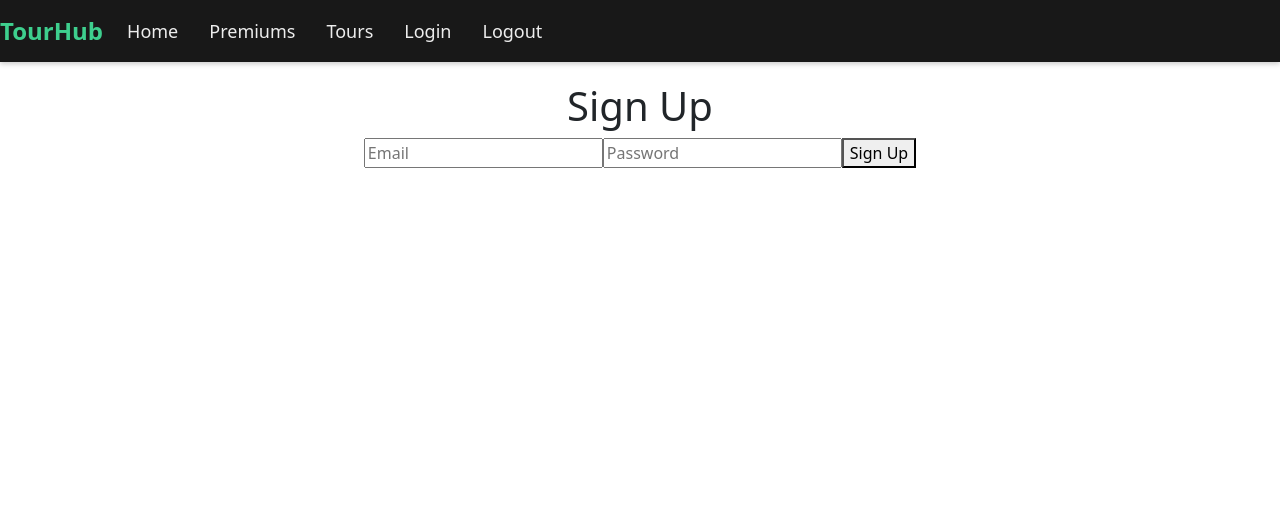
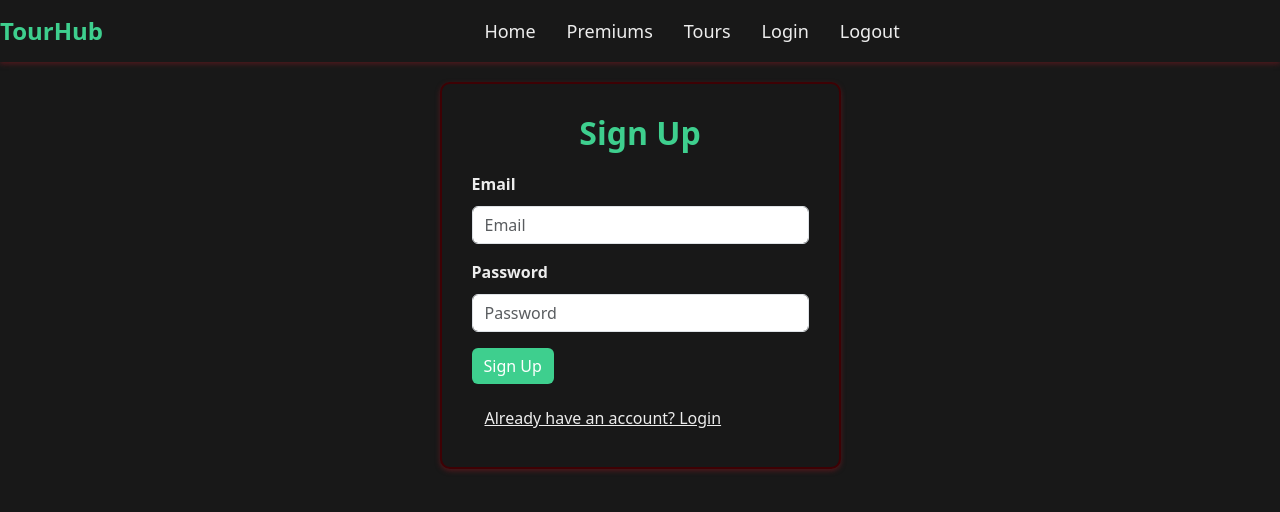
Before and after one commit to Christian1Ramirez/milestone3, a React (Create React App) app: page /signup in a window 1280 px wide. Shown: the top 512 px of the page. Built offline with nearby package versions, Linux system fonts and the light colour scheme.

Commit message:
updated navbar.jsx.css/home.css/login.jsx.css;deleted logout.jsx & App.jsx logout route

```diff
--- a/src/App.css
+++ b/src/App.css
@@ -1,6 +1,4 @@
-@import "~bootstrap/dist/css/bootstrap.css";
-
-.App {
+/* .App {
   text-align: center;
 }
 
@@ -13,9 +11,9 @@
   .App-logo {
     animation: App-logo-spin infinite 20s linear;
   }
-}
+} */
 
-.App-header {
+/* .App-header {
   background-color: #282c34;
   min-height: 100vh;
   display: flex;
@@ -24,17 +22,17 @@
   justify-content: center;
   font-size: calc(10px + 2vmin);
   color: white;
-}
+} */
 
-.App-link {
+/* .App-link {
   color: #61dafb;
-}
+} */
 
-@keyframes App-logo-spin {
+/* @keyframes App-logo-spin {
   from {
     transform: rotate(0deg);
   }
   to {
     transform: rotate(360deg);
   }
-}
+} */
--- a/src/App.jsx
+++ b/src/App.jsx
@@ -5,7 +5,6 @@ import Home from './components/Home';
 import Premiums from './components/Premiums';
 import Tours from './components/Tours';
 import Login from './components/Login';
-import Logout from './components/Logout'
 import SignUp from './components/SignUp';
 
 
@@ -22,7 +21,6 @@ function App() {
             <Route path='/premiums' element={<Premiums />} />
             <Route path='/tours' element={<Tours />} />
             <Route path='/login' element={<Login />} />
-            <Route path='/logout' element={<Logout />} />
             <Route path='/signup' element={<SignUp />} />
           </Routes>
         </main>
--- a/src/components/Logout.jsx
+++ /dev/null
@@ -1,23 +0,0 @@
-import React from 'react';
-import supabase from '../services/supabaseClient';
-
-function Logout() {
-  const handleLogout = async () => {
-    let { error } = await supabase.auth.signOut();
-    if (error) {
-      console.log("Logout Error:", error);
-    } else {
-        window.alert("You have successfully logged out!");
-        window.location.href = "/";
-       }
-    };
-
-  return (
-    <div>
-      <h1>Logout</h1>
-      <button onClick={handleLogout}>Logout Now</button>
-    </div>
-  );
-}
-
-export default Logout;
--- a/src/components/Navbar.jsx
+++ b/src/components/Navbar.jsx
@@ -1,36 +1,101 @@
-import React from 'react';
-import { Link } from "react-router-dom";
-import 'bootstrap/dist/css/bootstrap.min.css';
-import 'bootstrap/dist/js/bootstrap.bundle.min';
-import '../styles/navbar.css';
-
+import React from "react";
+import { useNavigate } from "react-router-dom";
+import supabase from '../services/supabaseClient';
+import "bootstrap/dist/css/bootstrap.min.css";
+import "bootstrap/dist/js/bootstrap.bundle.min";
+import "../styles/navbar.css";
 
 function Navbar() {
+  const navigate = useNavigate();
+
+  const closeMenu = () => {
+    const navElement = document.getElementById("navbarNav");
+    if (navElement.classList.contains("show")) {
+      navElement.classList.remove("show");
+    }
+  };
+
+  const handleLogout = async () => {
+    let { error } = await supabase.auth.signOut();
+    if (error) {
+      console.log("Logout Error:", error);
+    } else {
+      window.alert("You have successfully logged out!");
+      navigate("/");
+    }
+  };
+
+  const handleClick = (route) => {
+    if (route === '/logout') {
+      handleLogout();
+      return;
+    }
+    navigate(route);
+    closeMenu();
+  };
+
  return (
   <div className="Navbar supabase-nav">
    <nav className="navbar navbar-expand-lg">
-        <a className="navbar-brand compressible" href="/">TourHub</a>
-        <button className="navbar-toggler custom-toggler compressible" type="button" data-bs-toggle="collapse" data-bs-target="#navbarNav" aria-controls="navbarNav" aria-expanded="false" aria-label="Toggle navigation">
+    <a className="navbar-brand compressible" href="/">
+     TourHub
+    </a>
+    <button
+     className="navbar-toggler custom-toggler compressible"
+     type="button"
+     data-bs-toggle="collapse"
+     data-bs-target="#navbarNav"
+     aria-controls="navbarNav"
+     aria-expanded="false"
+     aria-label="Toggle navigation"
+    >
      <span className="navbar-toggler-icon"></span>
     </button>
     <div className="collapse navbar-collapse" id="navbarNav">
+     <div className="centered-nav-items">
       <ul className="navbar-nav">
        <li className="nav-item active">
-              <Link className="nav-link compressible" to="/">Home</Link>
+        <button
+         className="nav-link compressible"
+         onClick={() => handleClick("/")}
+        >
+         Home
+        </button>
        </li>
        <li className="nav-item">
-              <Link className="nav-link compressible" to="/premiums">Premiums</Link>
+        <button
+         className="nav-link compressible"
+         onClick={() => handleClick("/premiums")}
+        >
+         Premiums
+        </button>
        </li>
        <li className="nav-item">
-              <Link className="nav-link compressible" to="/tours">Tours</Link>
+        <button
+         className="nav-link compressible"
+         onClick={() => handleClick("/tours")}
+        >
+         Tours
+        </button>
        </li>
        <li className="nav-item">
-              <Link className="nav-link compressible" to="/login">Login</Link>
+        <button
+         className="nav-link compressible"
+         onClick={() => handleClick("/login")}
+        >
+         Login
+        </button>
        </li>
        <li className="nav-item">
-              <Link className="nav-link compressible" to="/logout">Logout</Link>
+        <button
+         className="nav-link compressible"
+         onClick={() => handleClick("/logout")}
+        >
+         Logout
+        </button>
        </li>
       </ul>
+     </div>
     </div>
    </nav>
   </div>
--- a/src/components/SignUp.jsx
+++ b/src/components/SignUp.jsx
@@ -1,6 +1,7 @@
 import React, { useState } from 'react';
+import { Link } from 'react-router-dom';
 import supabase from '../services/supabaseClient';
-
+import '../styles/signUp.css';
 function SignUp() {
   const [email, setEmail] = useState('');
   const [password, setPassword] = useState('');
@@ -15,11 +16,40 @@ function SignUp() {
   };
 
   return (
-    <div>
+    <div className="signup-container">
       <h1>Sign Up</h1>
-      <input type="email" placeholder="Email" onChange={(e) => setEmail(e.target.value)} />
-      <input type="password" placeholder="Password" onChange={(e) => setPassword(e.target.value)} />
-      <button onClick={handleSignUp}>Sign Up</button>
+      <form>
+        <div className="mb-3">
+          <label htmlFor="email" className="form-label">
+            Email
+          </label>
+          <input
+            type="email"
+            className="form-control"
+            id="email"
+            placeholder="Email"
+            onChange={(e) => setEmail(e.target.value)}
+          />
+        </div>
+        <div className="mb-3">
+          <label htmlFor="password" className="form-label">
+            Password
+          </label>
+          <input
+            type="password"
+            className="form-control"
+            id="password"
+            placeholder="Password"
+            onChange={(e) => setPassword(e.target.value)}
+          />
+        </div>
+        <button type="button" className="btn btn-primary" onClick={handleSignUp}>
+          Sign Up
+        </button>
+        <Link to="/login" className="btn btn-link">
+          Already have an account? Login
+        </Link>
+      </form>
     </div>
   );
 }
--- a/src/styles/home.css
+++ b/src/styles/home.css
@@ -1,3 +1,7 @@
+body {
+    background-color: #181818;
+}
+
 .home {
     text-align: center;
     margin: auto;
--- a/src/styles/login.css
+++ b/src/styles/login.css
@@ -6,7 +6,8 @@
   width: 100%;
   max-width: 400px;
   margin: auto;
-    box-shadow: 0px 2px 5px #ccc;
+  box-shadow: 0px 2px 5px #50191d;
+  border: 2px solid #3e0104
 }
 
 .login-container h1 {
@@ -14,6 +15,7 @@
   font-weight: 600;
   margin-bottom: 20px;
   color: #3ecf8e;
+  text-align: center;
 }
 
 .login-container label {
--- a/src/styles/navbar.css
+++ b/src/styles/navbar.css
@@ -1,6 +1,12 @@
 .navbar {
  margin-bottom: 20px;
-    box-shadow: 0px 2px 5px #ccc;
+ box-shadow: 0px 2px 5px #50191d;
+}
+
+.centered-nav-items {
+ display: flex;
+ justify-content: center;
+ width: 100%;
 }
 
 .navbar-nav .nav-link {
--- /dev/null
+++ b/src/styles/signUp.css
@@ -0,0 +1,59 @@
+.signup-container {
+    background-color: #181818;
+    color: #ededed;
+    border-radius: 10px;
+    padding: 30px;
+    width: 100%;
+    max-width: 401px;
+    margin: auto;
+    box-shadow: 0px 2px 5px #50191d;
+    border: 2px solid #3e0104;
+  }
+
+  .signup-container h1 {
+    font-size: 32px;
+    font-weight: 600;
+    margin-bottom: 20px;
+    color: #3ecf8e;
+    text-align: center;
+  }
+
+  .signup-container label {
+    font-weight: 600;
+    margin-bottom: 10px;
+  }
+
+  .signup-container .btn-primary {
+    background-color: #3ecf8e;
+    border: none;
+    transition: all 0.3s ease;
+  }
+
+  .signup-container .btn-primary:hover {
+    filter: brightness(1.2);
+  }
+
+  .signup-container .btn-primary:active {
+    transform: scale(0.9);
+    transition: transform 0.1s ease-in-out;
+  }
+
+  .signup-container .btn-link {
+    color: #ededed;
+    font-size: 16px;
+    margin-top: 15px;
+  }
+
+  .signup-container .btn-link:hover {
+    text-decoration: underline;
+  }
+
+  @media (max-width: 768px) {
+    .signup-container {
+      padding: 20px;
+    }
+
+    .signup-container h1 {
+      font-size: 28px;
+    }
+  }
```
Also changed, not shown: src/components/Login.jsx (+33 -13 lines). Lines whose indentation alone changed are shown as unchanged.
